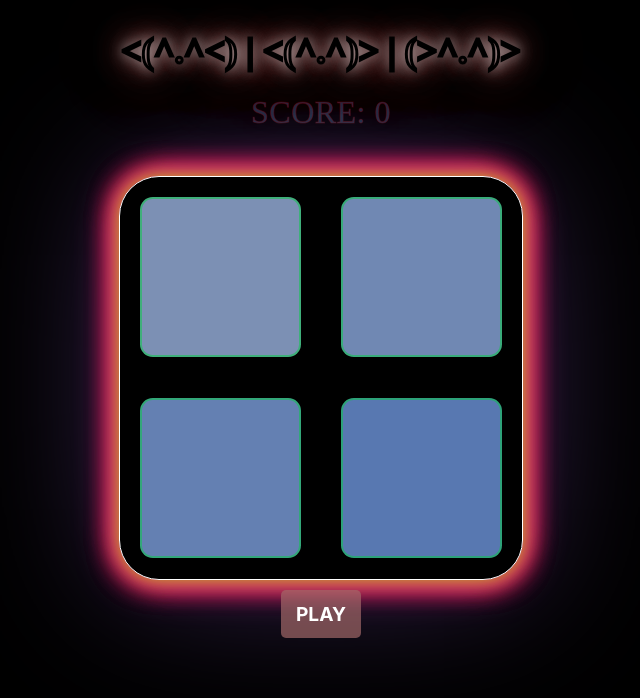
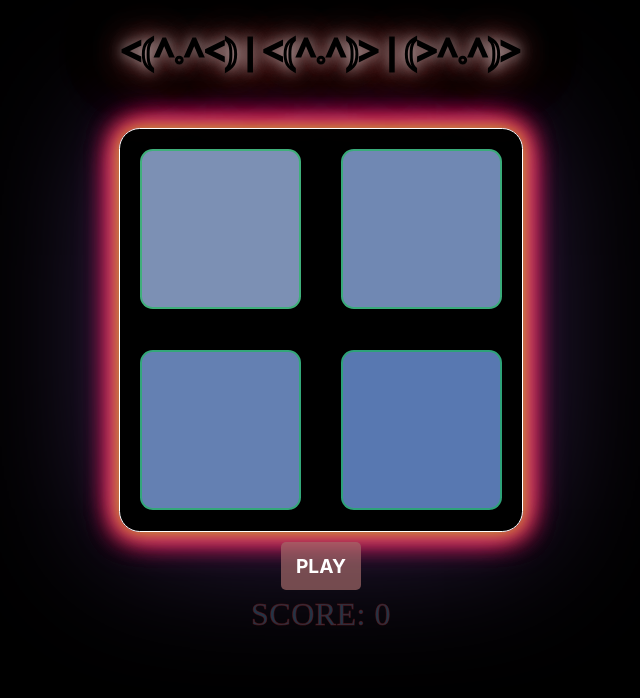
Before and after one commit to TAB-Games/ReactMemoryGame, a React (Vite) app: page / in a window 1280 px wide. Shown: the top 698 px of the page, without its empty margins (319-959 px from the left). Built offline with nearby package versions, Linux system fonts and the light colour scheme.

Commit message:
css overhaul!! <(^.^)>

```diff
--- a/src/App.css
+++ b/src/App.css
@@ -64,7 +64,7 @@ h1 {
   margin: auto;
   margin-top: 2.5rem;
   border: 0.0625rem solid white;
-  border-radius: 2.5rem;
+  border-radius: 1.3rem;
   background-color: rgba(164, 106, 106, 0);
   animation: regular-pulse 5s ease-in-out infinite alternate;
 }
--- a/src/App.jsx
+++ b/src/App.jsx
@@ -16,9 +16,9 @@ function App() {
       <UIStateProvider>
         <GameStateProvider>
           <TitleHeader />
-          <Score />
           <GameBoard />
           <PlayBtn />
+          <Score />
         </GameStateProvider>
       </UIStateProvider>
     </>
--- a/src/components/TitleHeader.jsx
+++ b/src/components/TitleHeader.jsx
@@ -1,9 +1,22 @@
 import React, { useEffect, useState } from "react";
 import { useGame } from "../context/GameStateProvider";
+import { useUI } from "../context/UIStateProvider";
 
 function TitleHeader() {
   const [title, setTitle] = useState("<(^.^<) | <(^.^)> | (>^.^)>");
-  const { isGameOver } = useGame();
+  const { isGameOver, sequenceIndex } = useGame();
+  const { isTileFlashing } = useUI();
+
+  const faces1 = "<(^.^<) | <(^.^)> | (>^.^)>";
+  const faces2 = "<(^.^)> | (>^.^)> | <(^.^<)";
+  const faces3 = "(>^.^)> | <(^.^<) | <(^.^)>";
+  const faceArr = [faces1, faces2, faces3];
+
+  useEffect(() => {
+    setTitle(() => {
+      return faceArr[(sequenceIndex + 1) % 3];
+    });
+  }, [sequenceIndex]);
 
   useEffect(() => {
     changeTitle();
```
Also changed, not shown: 1 other file (tests, documents, lock files or other folders).
